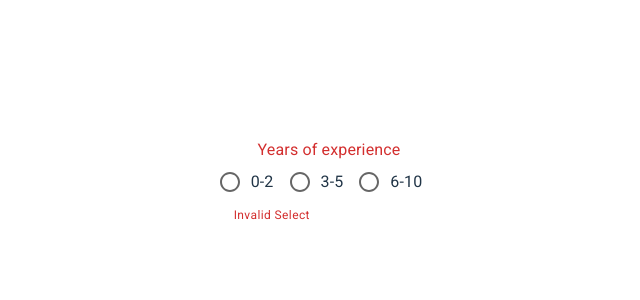
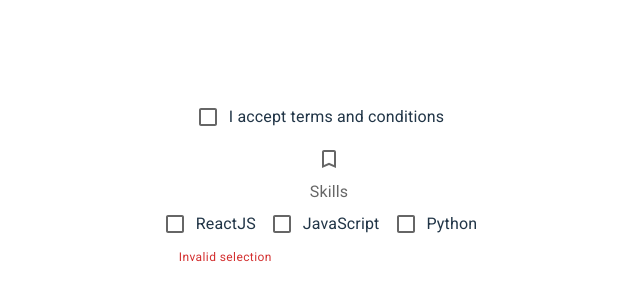
Before and after one commit to SOUROVSARKERTEC12/material_ui, a React (Vite) app in the folder ReactMUI/: page / in a window 1280 px wide. Shown: the part 218-518 px from the top of the page, without its empty margins (311-951 px from the left). Built offline with nearby package versions, Linux system fonts and the light colour scheme.

Commit message:
MuiCheckbox

```diff
--- a/ReactMUI/src/App.jsx
+++ b/ReactMUI/src/App.jsx
@@ -3,6 +3,7 @@
 import {MuiTextField} from "./components/TextField/MuiTextField.jsx";
 import {MuiSelect} from "./components/Select/MuiSelect.jsx";
 import {MuiRadioButton} from "./components/RadioButton/MuiRadioButton.jsx";
+import {MuiCheckbox} from "./components/Checkbox/MuiCheckbox.jsx";
 
 function App() {
 
@@ -11,7 +12,8 @@
             {/*<MuiButton/>*/}
             {/*<MuiTextField/>*/}
             {/*<MuiSelect/>*/}
-            <MuiRadioButton/>
+            {/*<MuiRadioButton/>*/}
+            <MuiCheckbox/>
         </>
     )
 }
--- /dev/null
+++ b/ReactMUI/src/components/Checkbox/MuiCheckbox.jsx
@@ -0,0 +1,65 @@
+import {Box, FormControlLabel, Checkbox, FormControl, FormLabel, FormGroup, FormHelperText} from "@mui/material";
+import BookmarkIcon from '@mui/icons-material/Bookmark';
+import BookmarkBorderIcon from '@mui/icons-material/BookmarkBorder';
+import {useState} from "react";
+
+export const MuiCheckbox = () => {
+    const [acceptTnC, setacceptTnC] = useState(false)
+    const [skills, setskills] = useState([])
+
+    console.log({skills})
+    const handleChange = (event) => {
+        setacceptTnC(event.target.checked)
+    }
+
+    const handleSkillChange = (event) => {
+        const index = skills.indexOf(event.target.value)
+        if (index === -1) {
+            setskills([...skills, event.target.value])
+        } else {
+            setskills(skills.filter((skill) => skill !== event.target.value))
+        }
+    }
+
+    return (
+        <Box>
+            <Box>
+                <FormControlLabel
+                    label='I accept terms and conditions'
+                    control={<Checkbox checked={acceptTnC} onChange={handleChange}/>}
+                />
+            </Box>
+            <Box>
+                <Checkbox icon={<BookmarkBorderIcon/>}
+                          checkedIcon={<BookmarkIcon/>}
+                          checked={acceptTnC}
+                          onChange={handleChange}
+                          color="success"
+                />
+            </Box>
+            <Box>
+                <FormControl>
+                    <FormLabel color='warning'>
+                        Skills
+                    </FormLabel>
+                    <FormGroup row>
+                        <FormControlLabel
+                            label='ReactJS'
+                            control={<Checkbox value='reactjs' checked={skills.includes('reactjs')}
+                                               onChange={handleSkillChange}/>}
+                        /><FormControlLabel
+                        label='JavaScript'
+                        control={<Checkbox value='javascript' checked={skills.includes('javascript')}
+                                           onChange={handleSkillChange}/>}
+                    /><FormControlLabel
+                        label='Python'
+                        control={<Checkbox value='python' checked={skills.includes('python')}
+                                           onChange={handleSkillChange}/>}
+                    />
+                    </FormGroup>
+                    <FormHelperText error>Invalid selection</FormHelperText>
+                </FormControl>
+            </Box>
+        </Box>
+    )
+}
```
